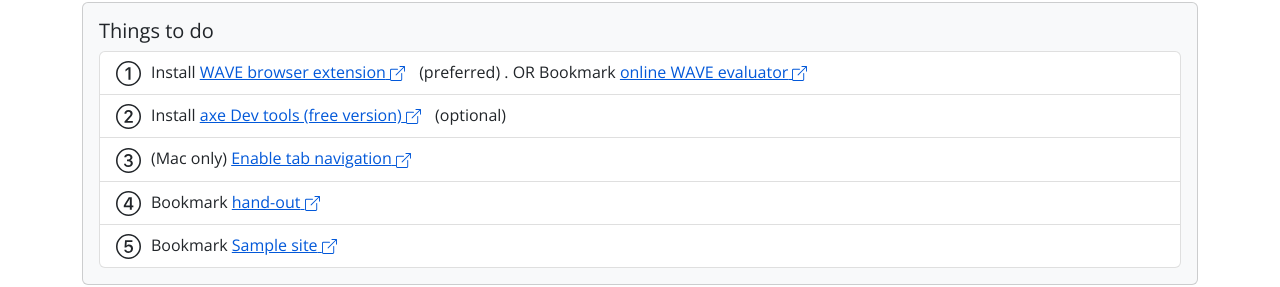
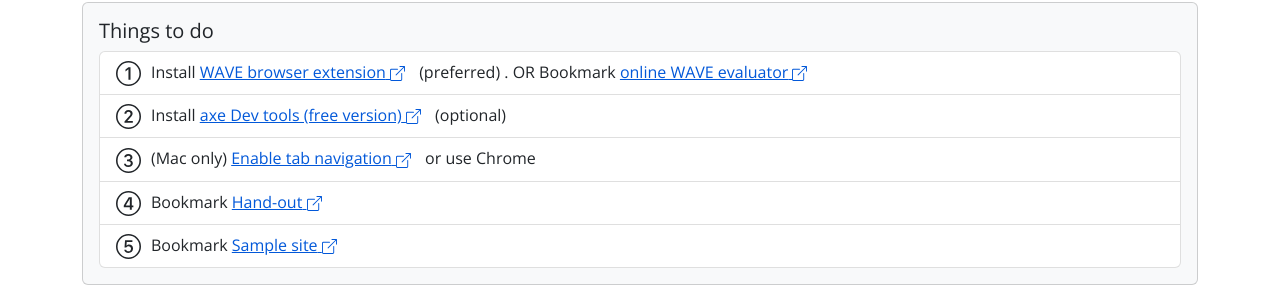
Before and after one commit to mydobie/WebAccessibilityTesting, a React (Create React App) app: page /gracehopper in a window 1280 px wide. Shown: the part 375-662 px from the top of the page. Built offline with nearby package versions, Linux system fonts and the light colour scheme.

Commit message:
Suggest using chrome

```diff
--- a/src/pages/GraceHopper.tsx
+++ b/src/pages/GraceHopper.tsx
@@ -86,13 +86,14 @@
                 (Mac only){' '}
                 <ExternalLink href='https://articulate.com/support/article/How-to-Enable-Tab-Key-Navigation-on-a-Mac'>
                   Enable tab navigation
-                </ExternalLink>
+                </ExternalLink>{' '}
+                or use Chrome
               </ListGroupItem>
               <ListGroupItem>
                 <Icon4Circle {...iconProps} title='step 4' />
                 Bookmark{' '}
                 <ExternalLink href='https://docs.google.com/document/d/1cap2XjzHsKvB8JgHDAyM-5KT5_KOqGdMo87lNJ6leAU'>
-                  hand-out
+                  Hand-out
                 </ExternalLink>
               </ListGroupItem>
               <ListGroupItem>
```
